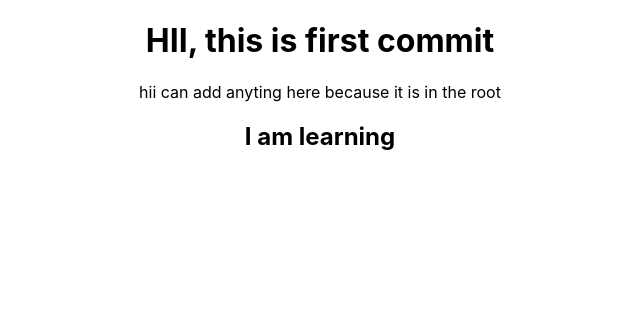
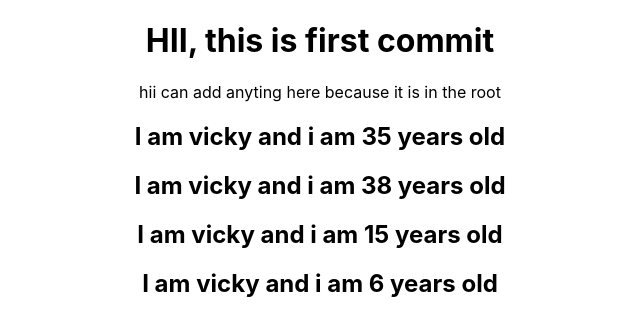
Before and after one commit to vickythakur0398/react-max-learn, a React (Create React App) app: page / in a window 1280 px wide. Shown: the top 336 px of the page, without its empty margins (320-960 px from the left). Built offline with nearby package versions, Linux system fonts and the light colour scheme.

Commit message:
adding the first dynamic component

```diff
--- a/src/App.js
+++ b/src/App.js
@@ -18,6 +18,12 @@ function App() {
        {/* so here the component which we have made vo deikgea  */}
 
        <Person></Person>
+       {/* other way of writing if code is of one line */}
+       <Person/>
+       <Person/>
+
+       <Person/>
+
     </div>
     // now we are adding few more components in Person.js
      /* <h1>cant add anything here will show error can add only in the root element i.e div here</h1> */
--- a/src/Person/Person.js
+++ b/src/Person/Person.js
@@ -3,8 +3,10 @@ import React from 'react';
 
 //this is a func in es 6 format
 const person = () => {
-    return  <h2>I am learning</h2>
+    //now if to make our code dyanmic i.e ki sabme alag aie we can add function also in there {}
+    return  <h2>I am vicky and i am {Math.floor(Math.random()*40)} years old</h2>
    //ab is person ka jaha bhi use karna h vaha kar
+
 
 
 };
```
